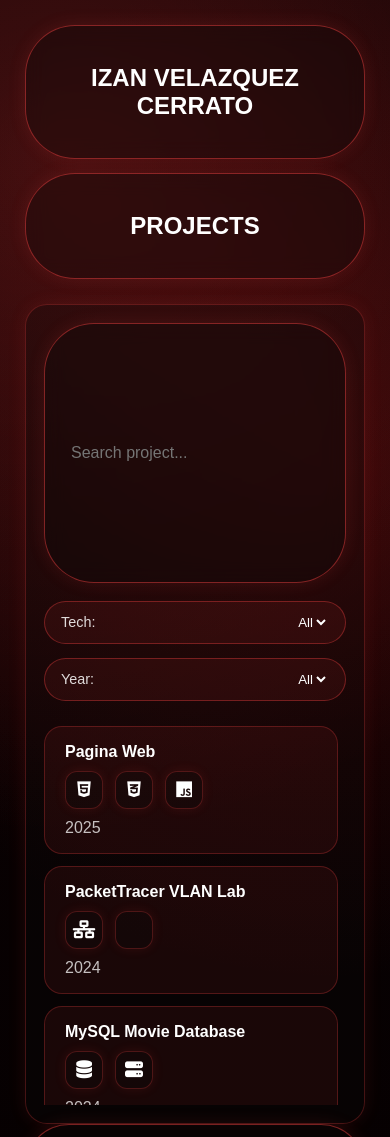
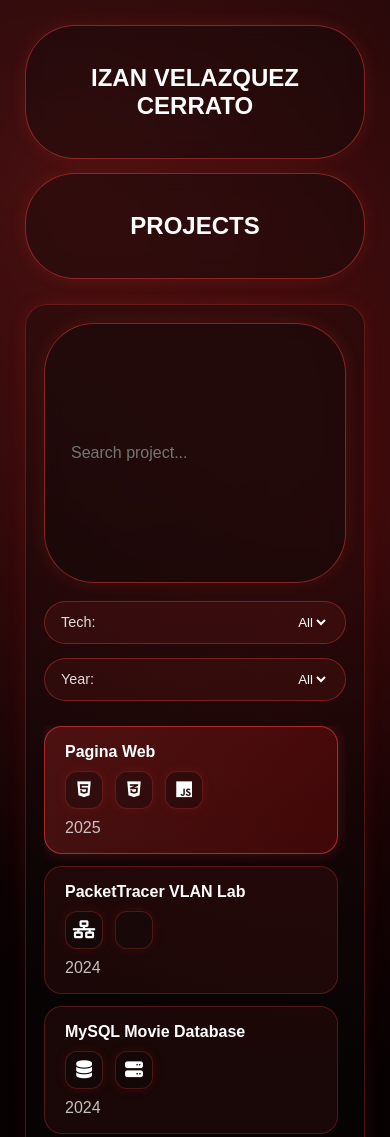
Before and after one commit to ITB2526-IzanVelazquez/TA05_Velazquez_Izan, a plain HTML site: page projects.html in a window 390 px wide. Shown: the top 1137 px of the page. Drawn offline with Linux system fonts and the light colour scheme.

Commit message:
Refactor CSS for responsiveness and clarity

```diff
--- a/projects.css
+++ b/projects.css
@@ -7,7 +7,7 @@
   gap: 25px;
 }
 
-/* ✅ clave: permitir wrap real y que no se salga nada */
+/* filtros responsive */
 .filters-container{
   display: flex;
   justify-content: space-between;
@@ -21,13 +21,13 @@
   display: flex;
   align-items: center;
   gap: 14px;
-  flex-wrap: wrap;        /* ✅ permite que los bubbles bajen */
+  flex-wrap: wrap;
   width: auto;
 }
 
 .filters.pill{
   min-width: 240px;
-  flex: 1 1 260px;        /* ✅ se adapta y evita overflow */
+  flex: 1 1 260px;
 }
 
 .filters input{
@@ -40,7 +40,7 @@
   font-size: 1rem;
 }
 
-/* filter bubble */
+/* bubbles */
 .filter-bubble{
   display: flex;
   align-items: center;
@@ -51,7 +51,7 @@
   background: rgba(255, 70, 70, 0.08);
   border: 1px solid rgba(255, 70, 70, 0.35);
 
-  max-width: 100%;         /* ✅ evita que se salga del contenedor */
+  max-width: 100%;
 }
 
 .filter-bubble label{
@@ -66,7 +66,6 @@
   color: white;
   outline: none;
   cursor: pointer;
-
   max-width: 100%;
 }
 
@@ -78,6 +77,21 @@
   flex-direction: column;
   gap: 12px;
 }
+
+/* ✅ SCROLL (mismo look que index) */
+.scroll-list{
+  max-height: 58vh;
+  overflow-y: auto;
+  padding-right: 8px;
+  scrollbar-width: thin;
+  scrollbar-color: rgba(255, 70, 70, 0.55) transparent;
+}
+.scroll-list::-webkit-scrollbar{ width: 7px; }
+.scroll-list::-webkit-scrollbar-thumb{
+  background: rgba(255, 70, 70, 0.55);
+  border-radius: 10px;
+}
+.scroll-list::-webkit-scrollbar-track{ background: transparent; }
 
 .project-row{
   display: grid;
@@ -103,6 +117,13 @@
 .project-name{ font-weight: 700; }
 .project-date{ text-align: right; opacity: .75; }
 
+/* ✅ resalta la fila del clicable */
+.project-row.is-featured{
+  background: linear-gradient(90deg, rgba(255,59,59,0.22), rgba(179,18,18,0.28));
+  border: 1px solid rgba(255, 70, 70, 0.55);
+  box-shadow: 0 0 16px rgba(255, 70, 70, 0.20);
+}
+
 /* tech icons */
 .tech-icons{
   display: flex;
@@ -126,25 +147,22 @@
   font-size: 18px;
 }
 
-/* ✅ FIX MÓVIL: EL YEAR YA NO SE SALE */
+/* responsive */
 @media (max-width: 768px){
   .filters-container{
     flex-direction: column;
     align-items: stretch;
   }
 
-  .filters{
-    width: 100%;
-  }
+  .filters{ width: 100%; }
 
-  /* ✅ cada bubble ocupa el ancho y el select se ajusta */
   .filter-bubble{
     width: 100%;
     justify-content: space-between;
   }
 
   .filter-bubble select{
-    width: 52%;      /* ✅ evita overflow del Year */
+    width: 52%;
     text-align: right;
   }
 
@@ -155,4 +173,6 @@
 
   .project-date{ text-align: left; }
   .tech-icons{ justify-content: flex-start; }
+
+  .scroll-list{ max-height: 60vh; }
 }
```
